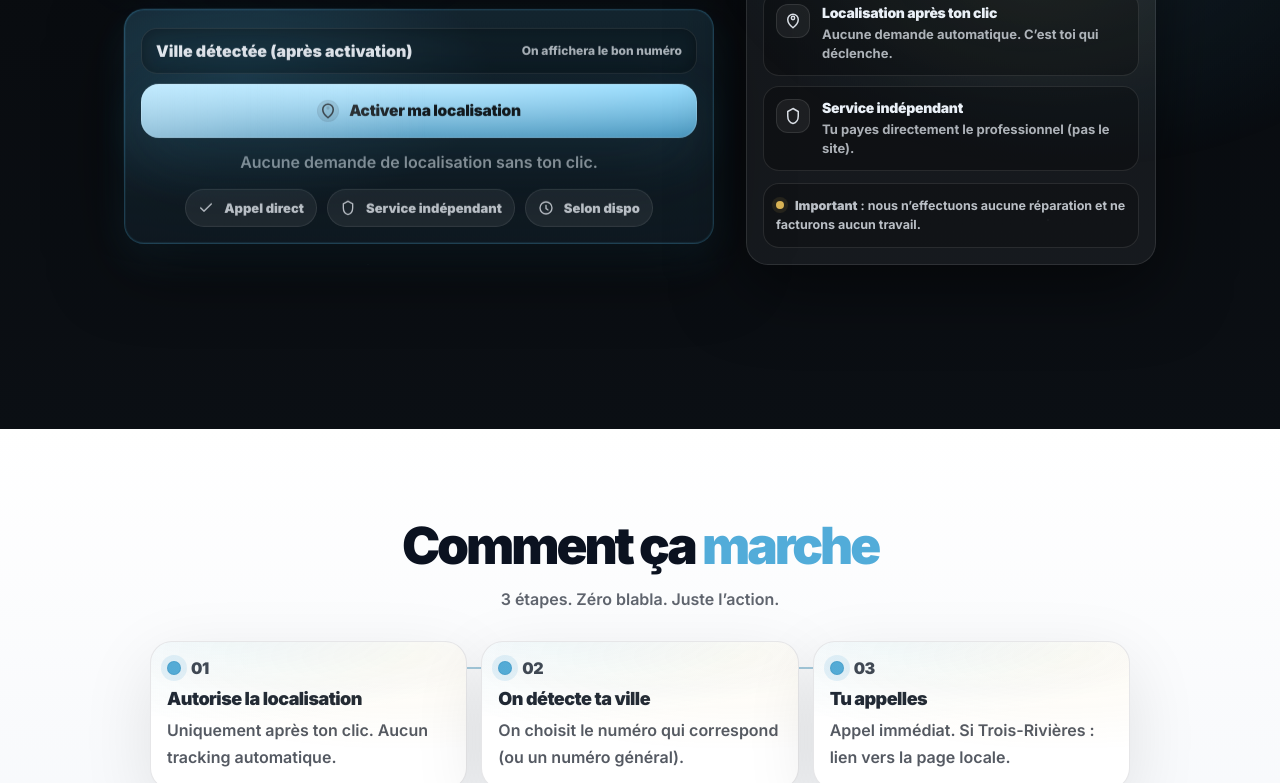
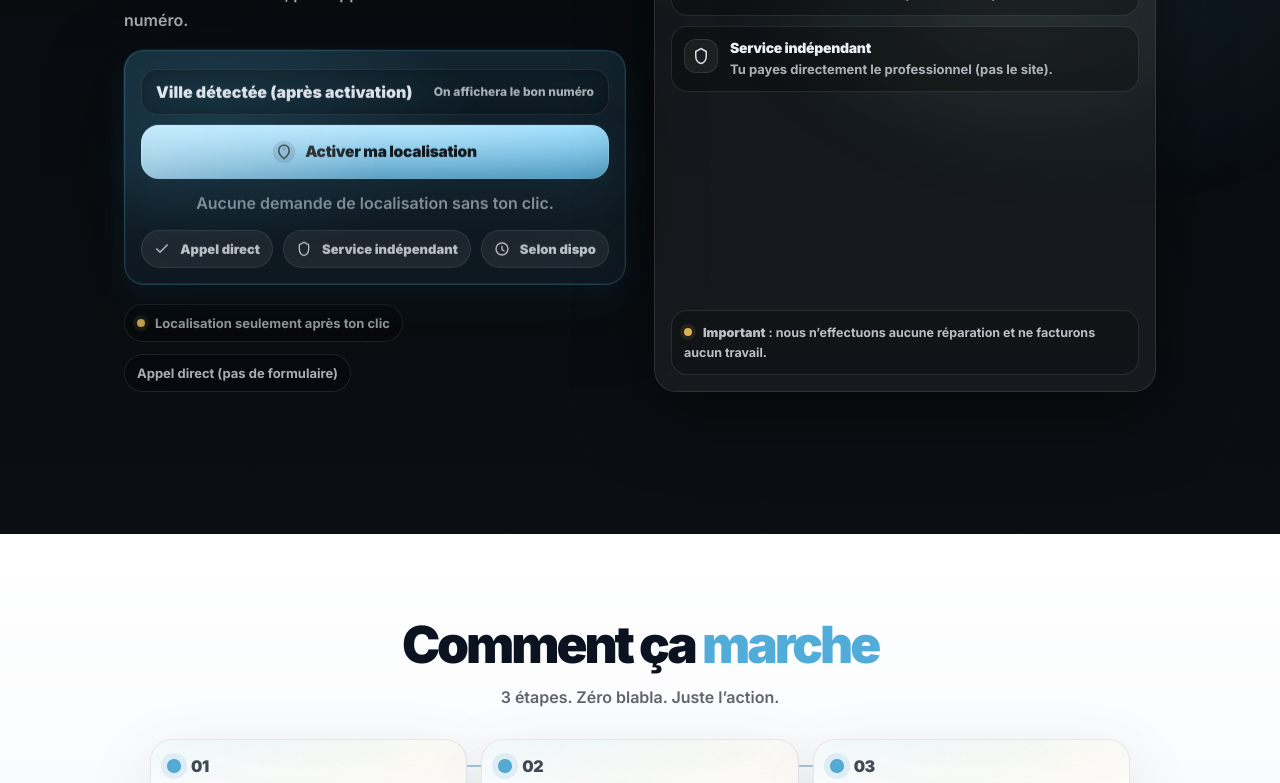
Before and after one commit to DaveLem77/trouverunplombier.ca, a plain HTML site: page index.html in a window 1280 px wide. Shown: the part 429-1212 px from the top of the page. Drawn offline with Linux system fonts and the light colour scheme.

Commit message:
Update index.html

```diff
--- a/index.html
+++ b/index.html
@@ -43,11 +43,12 @@
       --max:1120px;
       --r:26px;
 
-      /* bouton phone */
       --btnTop:#ffffff;
       --btnMid:#fbfbfd;
       --btnBot:#eeeeF2;
       --btnInk:#0b0f14;
+
+      --headerH: 58px; /* approx. hauteur topbar (sert au hero) */
     }
 
     *{box-sizing:border-box}
@@ -111,7 +112,7 @@
     /* ===== Sections ===== */
     section{
       position:relative;
-      padding: clamp(72px,7vw,108px) 0;
+      padding: clamp(64px,6.5vw,96px) 0;
       overflow:hidden;
       isolation:isolate;
     }
@@ -153,19 +154,31 @@
     @keyframes glowDrift{0%,100%{transform:translateY(0)}50%{transform:translateY(-14px)}}
 
     /* ===== Hero ===== */
+    /* IMPORTANT: le hero “remplit” la zone sombre (plus de vide) */
     .hero{
-      min-height: 78svh; /* moins de vide */
+      min-height: calc(100svh - var(--headerH));
       display:grid;
-      align-items:center;
-      padding-top: 18px;
-      padding-bottom: 18px;
+      align-items:center;          /* centre vertical = moins de vide */
+      padding-top: 0;
+      padding-bottom: 0;
     }
+
+    /* Desktop: gauche = droite */
     .heroGrid{
       display:grid;
-      grid-template-columns: 1.18fr .82fr;
-      gap: 32px;
-      align-items:center;
+      grid-template-columns: 1fr 1fr;  /* égal */
+      gap: 28px;
+      align-items: stretch;            /* les 2 colonnes prennent la même hauteur */
     }
+
+    /* Colonne gauche en layout vertical */
+    .leftCol{
+      display:flex;
+      flex-direction:column;
+      justify-content:center;
+      min-height: 100%;
+    }
+
     .kicker{
       text-transform:uppercase;
       letter-spacing:.18em;
@@ -174,6 +187,7 @@
       color: rgba(234,240,247,.72);
       display:flex;align-items:center;gap:10px;
       opacity:.86;
+      margin-top: 0;
     }
     .kicker:before{
       content:"";
@@ -182,28 +196,28 @@
       opacity:.9;
     }
     h1{
-      margin: 14px 0 0 0;
+      margin: 10px 0 0 0;
       font-weight:950;
       letter-spacing:-.06em;
       line-height:.98;
-      font-size: clamp(46px, 4.6vw, 76px);
+      font-size: clamp(46px, 4.7vw, 78px);
     }
     .accent{
       color: var(--blue);
       text-shadow: 0 18px 70px rgba(82,172,217,.20);
     }
     .sub{
-      margin: 12px 0 0 0;
+      margin: 10px 0 0 0;
       color: rgba(234,240,247,.70);
       font-weight:600;
       line-height:1.7;
       max-width: 54ch;
     }
 
-    /* ===== Zone ===== */
+    /* ===== Zone localisation (plus large + plus “présente”) ===== */
     .cityZone{
-      margin-top: 16px; /* remonte le CTA */
-      width:min(600px, 100%);
+      margin-top: 16px;
+      width: 100%;
       border-radius: 20px;
       padding: 16px;
       background: linear-gradient(180deg, rgba(82,172,217,.16), rgba(82,172,217,.08));
@@ -434,6 +448,7 @@
 
     .hint{margin-top: 10px;color: rgba(234,240,247,.75);font-weight:600;line-height:1.6;text-align:center;}
 
+    /* chips + un petit “footer” du hero pour remplir la hauteur */
     .chips{margin-top: 14px;display:flex;gap:10px;flex-wrap:wrap;justify-content:center;}
     .chip{
       display:inline-flex;gap:10px;align-items:center;
@@ -444,6 +459,32 @@
       font-weight:850;font-size:13px;
     }
     .chip svg{width:16px;height:16px;opacity:.9}
+
+    .heroBottom{
+      margin-top: 18px;
+      display:flex;
+      gap:12px;
+      flex-wrap:wrap;
+      align-items:center;
+      justify-content:flex-start;
+      color: rgba(234,240,247,.72);
+      font-weight:700;
+      font-size:13px;
+    }
+    .hbPill{
+      display:inline-flex;
+      align-items:center;
+      gap:10px;
+      padding: 10px 12px;
+      border-radius: 999px;
+      background: rgba(0,0,0,.26);
+      border: 1px solid rgba(255,255,255,.10);
+    }
+    .hbDot{
+      width:8px;height:8px;border-radius:99px;
+      background: var(--gold);
+      box-shadow: 0 0 0 4px rgba(216,178,85,.10);
+    }
 
     /* ===== TITRES SECTIONS ===== */
     .h2{
@@ -465,7 +506,7 @@
       font-size:16px;
     }
 
-    /* ===== SIDE CARD (refait: pas d'emoji, plus trust) ===== */
+    /* ===== SIDE CARD (stretch hauteur = remplit la zone) ===== */
     .sideCard{
       border-radius: 22px;
       padding: 16px;
@@ -474,6 +515,11 @@
       box-shadow: 0 22px 70px rgba(0,0,0,.50);
       overflow:hidden;
       position:relative;
+
+      display:flex;
+      flex-direction:column;
+      justify-content:space-between;  /* prend toute la hauteur dispo */
+      min-height: 100%;
     }
     .sideCard:before{
       content:"";
@@ -484,7 +530,7 @@
       pointer-events:none;
       opacity:.9;
     }
-    .sideInner{position:relative;z-index:2}
+    .sideInner{position:relative;z-index:2; display:flex; flex-direction:column; min-height:100%;}
     .miniTitle{
       font-weight:950;
       letter-spacing:-.04em;
@@ -539,7 +585,7 @@
     }
 
     .miniRule{
-      margin-top: 12px;
+      margin-top: auto;         /* pousse en bas = “remplit” la hauteur */
       border-radius: 16px;
       padding: 12px 12px;
       background: rgba(0,0,0,.22);
@@ -590,12 +636,7 @@
       overflow:hidden;
       position:relative;
     }
-    .tTop{
-      display:flex;
-      align-items:center;
-      gap:10px;
-      margin-bottom: 10px;
-    }
+    .tTop{display:flex;align-items:center;gap:10px;margin-bottom: 10px;}
     .tDot{
       width:14px;height:14px;border-radius:999px;
       background: var(--blue);
@@ -603,24 +644,9 @@
       flex:0 0 auto;
       border: 1px solid rgba(47,134,179,.30);
     }
-    .tNum{
-      font-weight:950;
-      letter-spacing:-.03em;
-      color: rgba(11,18,32,.80);
-    }
-    .tStep h3{
-      margin:0;
-      font-size:18px;
-      letter-spacing:-.03em;
-      font-weight:950;
-      color: rgba(11,18,32,.92);
-    }
-    .tStep p{
-      margin:8px 0 0 0;
-      color: rgba(11,18,32,.70);
-      font-weight:600;
-      line-height:1.7;
-    }
+    .tNum{font-weight:950;letter-spacing:-.03em;color: rgba(11,18,32,.80);}
+    .tStep h3{margin:0;font-size:18px;letter-spacing:-.03em;font-weight:950;color: rgba(11,18,32,.92);}
+    .tStep p{margin:8px 0 0 0;color: rgba(11,18,32,.70);font-weight:600;line-height:1.7;}
     .tAccent{
       position:absolute; inset:0;
       background:
@@ -645,20 +671,28 @@
 
     /* ===== Responsive ===== */
     @media (max-width: 980px){
-      .heroGrid{grid-template-columns:1fr;gap: 18px;}
+      :root{ --headerH: 58px; }
+      section{ padding: 64px 0; }
+
+      .hero{
+        min-height: 0;
+        padding-top: 6px;
+        padding-bottom: 6px;
+        align-items: start;
+      }
+      .heroGrid{
+        grid-template-columns:1fr;
+        gap: 18px;
+        align-items: start;
+      }
       h1,.sub{text-align:center}
       .kicker{justify-content:center}
       .cityZone{margin-left:auto;margin-right:auto}
       .timelineLine{display:none;}
       .tGrid{grid-template-columns:1fr;gap:12px;}
+      .heroBottom{justify-content:center}
     }
 
-    /* Mobile fix */
-    @media (max-width: 980px){
-      section{ padding: 64px 0; }
-      .hero{ min-height: 0; padding-top: 6px; padding-bottom: 6px; }
-      .kicker{ margin-top: 0; }
-    }
     @media (max-width: 420px){
       section{ padding: 56px 0; }
       .hero{ padding-top: 2px; }
@@ -708,7 +742,7 @@
       <div class="heroGrid">
 
         <!-- GAUCHE -->
-        <div>
+        <div class="leftCol">
           <div class="kicker">Plomberie d’urgence</div>
           <h1>Trouve un plombier <span class="accent">dans ta ville</span>.</h1>
           <p class="sub">Active ta localisation, puis appelle immédiatement le bon numéro.</p>
@@ -762,11 +796,18 @@
               </span>
             </div>
           </div>
+
+          <!-- petit remplissage de hauteur (visuellement ça “occupe” la zone sombre) -->
+          <div class="heroBottom" aria-label="Infos rapides">
+            <span class="hbPill"><span class="hbDot"></span>Localisation seulement après ton clic</span>
+            <span class="hbPill">Appel direct (pas de formulaire)</span>
+          </div>
         </div>
 
-        <!-- DROITE (trust, pas "gadget") -->
+        <!-- DROITE -->
         <aside class="sideCard" aria-label="Infos confiance">
           <div class="sideInner">
+            <div>
               <p class="miniTitle">Service simple, sans détour</p>
               <p class="miniSub">Tu actives la localisation (si tu veux), on affiche la bonne option, et tu appelles.</p>
 
@@ -805,6 +846,7 @@
                   <div class="trustText">
                     <b>Service indépendant</b>
                     <span>Tu payes directement le professionnel (pas le site).</span>
+                  </div>
                 </div>
               </div>
             </div>
```
Lines whose indentation alone changed are shown as unchanged.
